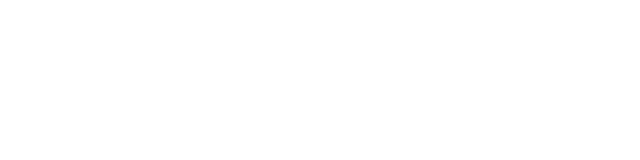
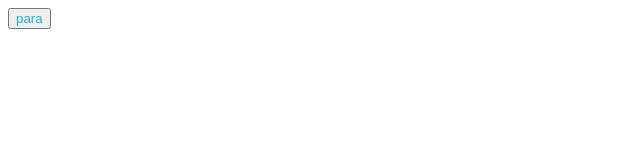
Before and after one commit to Narendra52977/React-Contest---1---Button-Action-with-Class-Component, a React app: page / in a window 1280 px wide. Shown: the top 160 px of the page, without its empty margins (0-640 px from the left). Built offline with nearby package versions, Linux system fonts and the light colour scheme.

Commit message:
Update App.js

```diff
--- a/src/components/App.js
+++ b/src/components/App.js
@@ -4,12 +4,23 @@ import '../styles/App.css';
 class App extends Component {
     constructor(props) {
 		super(props);
+	    this.state={isClick:false};
+	    this.handleClick=this.handleClick.bind(this);
 	};
+	handleClick(){
+		this.setState=(state => ({
+      isClick: !state.isClick
+    }));
+	}
 
     render() {
+
     	return(
     		<div id="main">
-				{ /* Do not remove this main div!! */ }
+				<button id="click" onClick={this.handleClick}>
+        para
+      </button>
+      {this.state.isClick ? <p id="para">"Hello, I've learnt to use the full-stack evaluation tool. This makes me so happy"</p> : null}
     		</div>
     	);
     }
```
